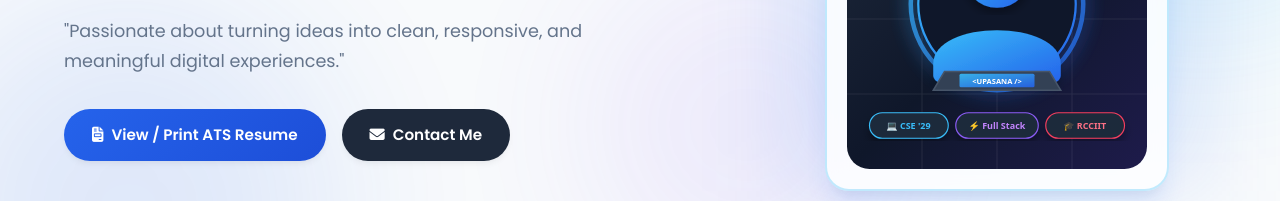
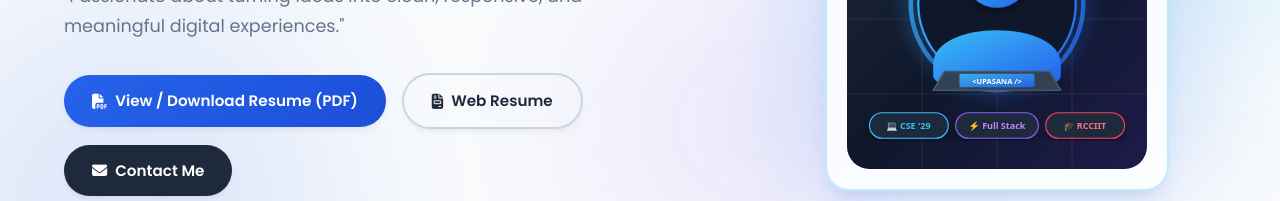
Before and after one commit to upasanaX/OIBSIP, a plain HTML site: page webDevelopment-Level_1-Task_2-Portfolio/index.html in a window 1280 px wide. Shown: the part 411-612 px from the top of the page. Drawn offline with Linux system fonts and the light colour scheme; animation ran at ten frames a second.

Commit message:
Update resume links to point to assets/resume.pdf and web resume

```diff
--- a/webDevelopment-Level_1-Task_2-Portfolio/index.html
+++ b/webDevelopment-Level_1-Task_2-Portfolio/index.html
@@ -97,8 +97,11 @@
 
           <!-- Hero Action Buttons -->
           <div class="hero-cta-group">
-            <a href="resume.html" class="btn btn-primary" target="_blank" rel="noopener">
-              <i class="fa-solid fa-file-invoice"></i> View / Print ATS Resume
+            <a href="assets/resume.pdf" class="btn btn-primary" target="_blank" rel="noopener">
+              <i class="fa-solid fa-file-pdf"></i> View / Download Resume (PDF)
+            </a>
+            <a href="resume.html" class="btn btn-outline" target="_blank" rel="noopener">
+              <i class="fa-solid fa-file-invoice"></i> Web Resume
             </a>
             <a href="#contact" class="btn btn-secondary">
               <i class="fa-solid fa-envelope"></i> Contact Me
```
Also changed, not shown: webDevelopment-Level_1-Task_2-Portfolio/resume.html (+3 -2 lines).
